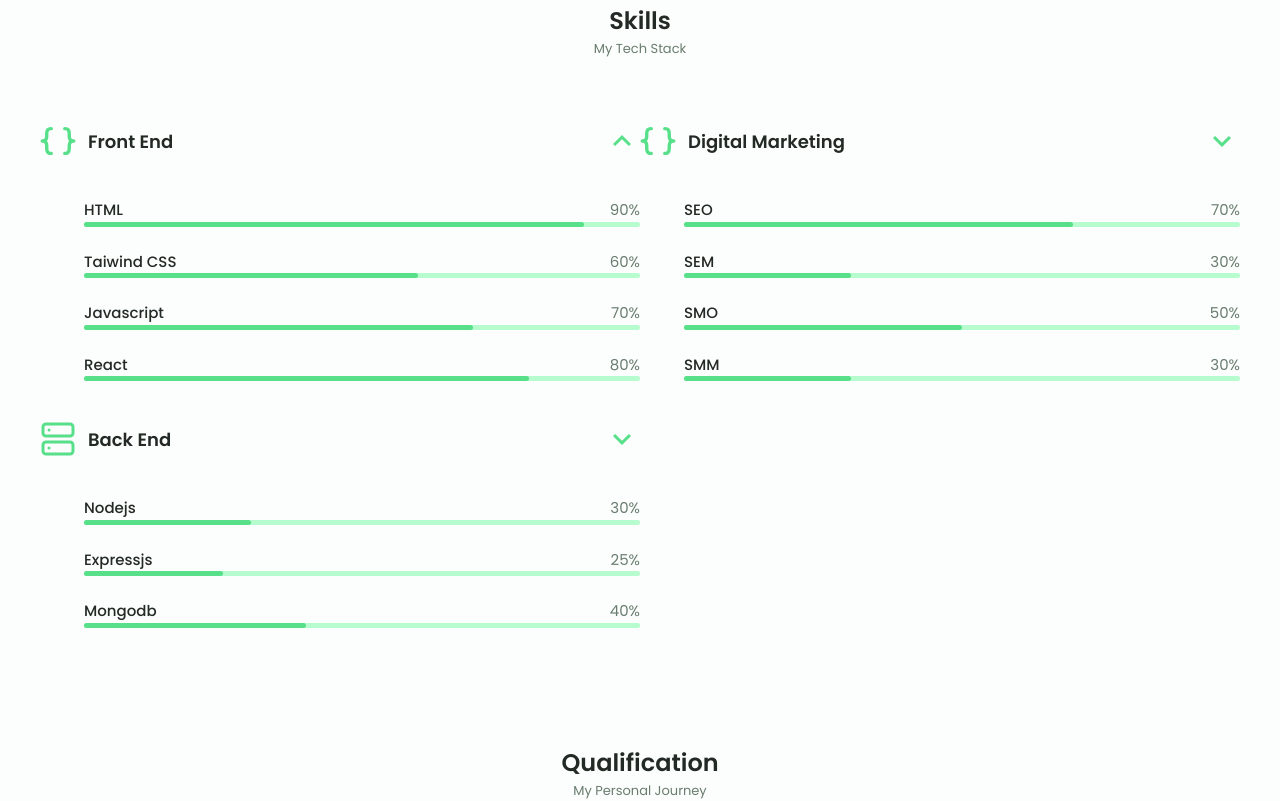
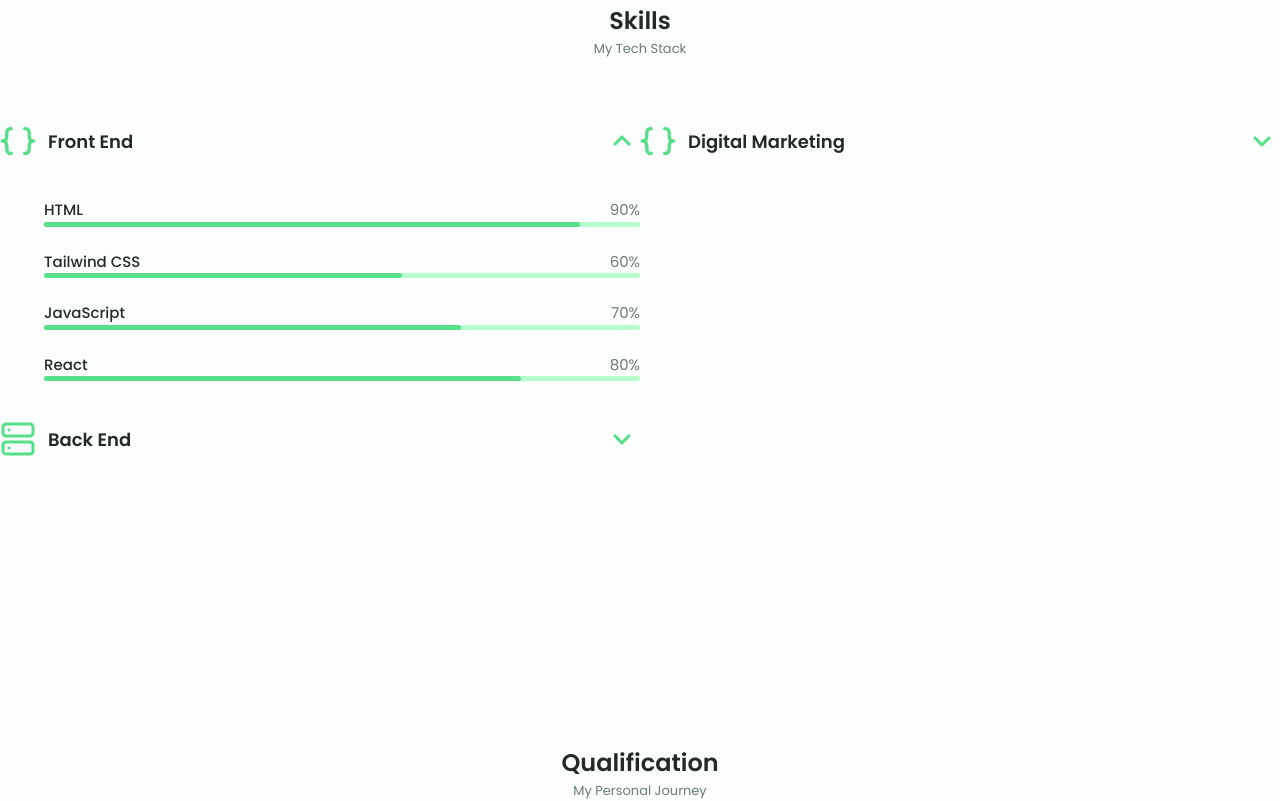
Before and after one commit to sanjay-prasath16/Portfolio, a React (Vite) app: page / in a window 1280 px wide. Shown: the part 1200-2001 px from the top of the page. Built offline with nearby package versions, Linux system fonts and the light colour scheme.

Commit message:
modified the css

```diff
--- a/src/pages/Skills.jsx
+++ b/src/pages/Skills.jsx
@@ -15,7 +15,7 @@
         <section className="skills section" id="skills">
             <h2 className="sectionTitle">Skills</h2>
             <section className="sectionSubtitle">My Tech Stack</section>
-            <div className="skillsContainer conatainer ulGrid">
+            <div className="skillsContainer container ulGrid">
                 <div>
                     <div className={`skillsContent ${activeSkills === 'frontEnd' ? 'skillsOpen' : 'skillsClose'}`}>
                         <div className="skillsHeader" onClick={() => toggleSkill('frontEnd')}>
@@ -37,7 +37,7 @@
                             </div>
                             <div className="skillsData">
                                 <div className="skillsTitles">
-                                    <h3 className="skillsName">Taiwind CSS</h3>
+                                    <h3 className="skillsName">Tailwind CSS</h3>
                                     <span className='skillsNumber'>60%</span>
                                 </div>
                                 <div className="skillsBar">
@@ -46,7 +46,7 @@
                             </div>
                             <div className="skillsData">
                                 <div className="skillsTitles">
-                                    <h3 className="skillsName">Javascript</h3>
+                                    <h3 className="skillsName">JavaScript</h3>
                                     <span className='skillsNumber'>70%</span>
                                 </div>
                                 <div className="skillsBar">
@@ -75,7 +75,7 @@
                         <div className="skillsList ulGrid">
                             <div className="skillsData">
                                 <div className="skillsTitles">
-                                    <h3 className="skillsName">Nodejs</h3>
+                                    <h3 className="skillsName">Node.js</h3>
                                     <span className='skillsNumber'>30%</span>
                                 </div>
                                 <div className="skillsBar">
@@ -84,7 +84,7 @@
                             </div>
                             <div className="skillsData">
                                 <div className="skillsTitles">
-                                    <h3 className="skillsName">Expressjs</h3>
+                                    <h3 className="skillsName">Express.js</h3>
                                     <span className='skillsNumber'>25%</span>
                                 </div>
                                 <div className="skillsBar">
@@ -93,7 +93,7 @@
                             </div>
                             <div className="skillsData">
                                 <div className="skillsTitles">
-                                    <h3 className="skillsName">Mongodb</h3>
+                                    <h3 className="skillsName">MongoDB</h3>
                                     <span className='skillsNumber'>40%</span>
                                 </div>
                                 <div className="skillsBar">
@@ -104,7 +104,7 @@
                     </div>
                 </div>
                 <div>
-                <div className={`skillsContent ${activeSkills === 'DigitalMarketing' ? 'skillsOpen' : 'skillsClose'}`}>
+                    <div className={`skillsContent ${activeSkills === 'DigitalMarketing' ? 'skillsOpen' : 'skillsClose'}`}>
                         <div className="skillsHeader" onClick={() => toggleSkill('DigitalMarketing')}>
                             <PiBracketsCurlyBold className='skillsIcon' />
                             <div>
@@ -157,4 +157,4 @@
     )
 }
 
-export default Skills
+export default Skills;
--- a/src/styles/App.css
+++ b/src/styles/App.css
@@ -298,6 +298,8 @@
 
     .skillsList {
         @apply gap-x-6 pl-11;
+        transition: height 0.4s ease;
+        overflow: hidden; /* Hide the content when the height is set to 0 */
     }
 
     .skillsTitles {
@@ -367,11 +369,12 @@
 
     .skillsOpen .skillsList {
         @apply mb-mb205;
-        height: max-content;
+        height: max-content; /* Ensures the height expands to fit the content */
     }
 
     .skillsClose .skillsList {
         height: 0;
+        padding-bottom: 0; /* Remove any padding to ensure no space is taken */
     }
 
     .skillsOpen .skillsArrow {
```
